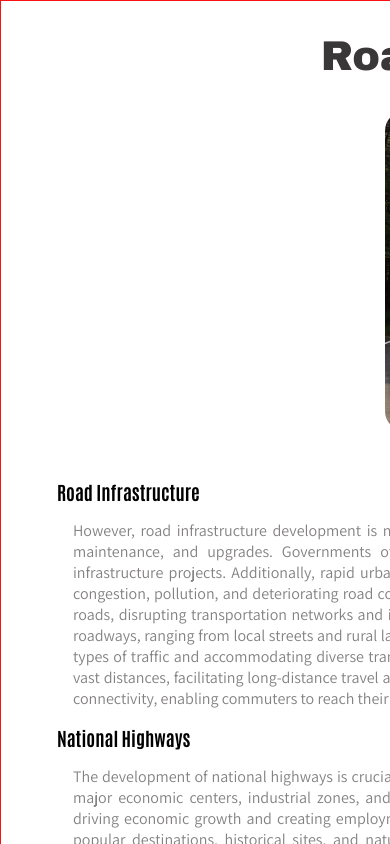
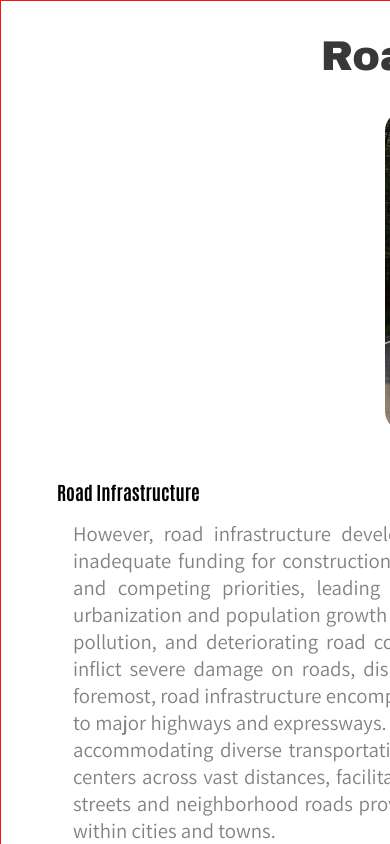
Before and after one commit to dvlpr2003/rural-development-ui, a React (Vite) app: page /Roads-and-Transport in a window 390 px wide. Shown: the top 844 px of the page. Built offline with nearby package versions, Linux system fonts and the light colour scheme; a web font is replaced by a local one.

Commit message:
responsive

```diff
--- a/src/Pages/pages.css
+++ b/src/Pages/pages.css
@@ -60,6 +60,9 @@ a:active{
     .pages-element-1{
         border: 1px solid rgb(250, 18, 18);
     }
+    .page-container-1 p {
+        font-size: 1.3rem;
+    }
 }
 @media (min-width:300px) and (max-width:550px){
     .pages-element-2{
@@ -67,6 +70,9 @@ a:active{
     }
     .pages-element-1{
         border: 1px solid rgb(250, 18, 18);
+    }
+    .page-container-1 p {
+        font-size: 1.3rem;
     }
 }
 @media (min-width:550px) and (max-width:750px){
@@ -76,5 +82,8 @@ a:active{
     .pages-element-1{
         border: 1px solid rgb(250, 18, 18);
     }
+    .page-container-1 p {
+        font-size: 1.3rem;
+    }
 
 }
```
